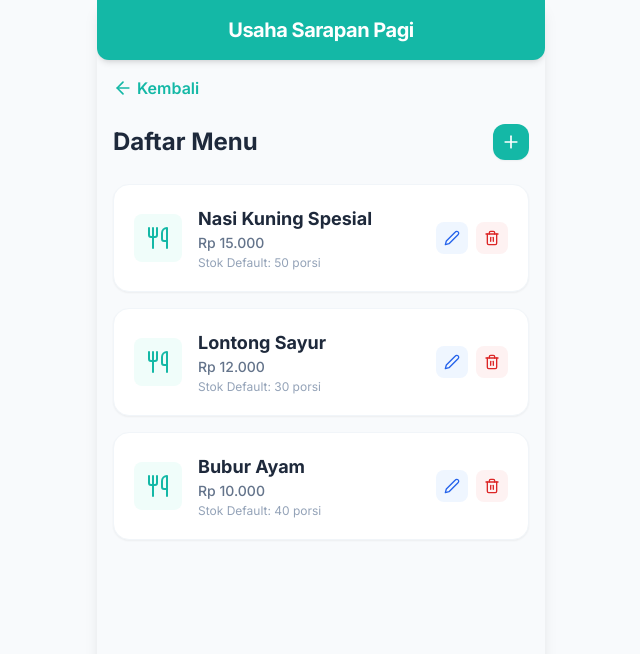
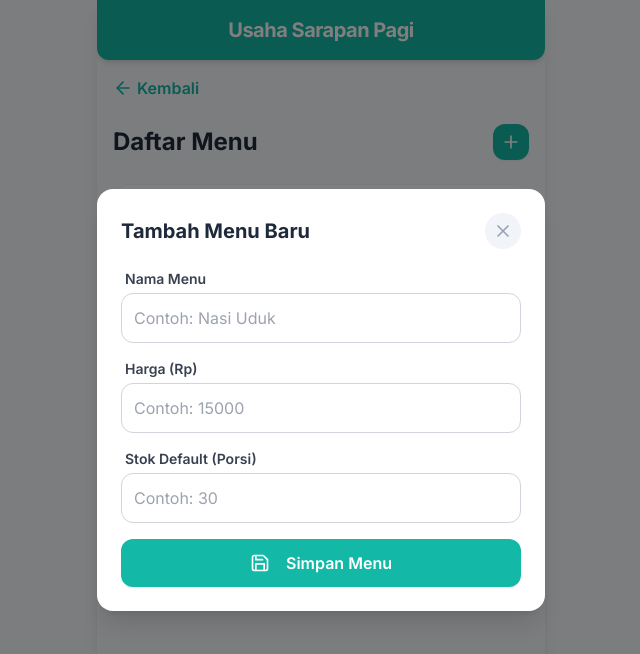
Before and after one commit to adisety4/usaha-sarapan-pagi-app, a React (Vite) app: page /menu in a window 1280 px wide. Both pictures are taken after a click on the button 830 px from the left and 142 px from the top of the page. Shown: the top 654 px of the page, without its empty margins (319-959 px from the left). Built offline with nearby package versions, Linux system fonts and the light colour scheme.

Commit message:
Add modal for menu item management
Implemented modal functionality for adding and editing menu items, including form handling and state management.

```diff
--- a/src/pages/MenuMakanan.jsx
+++ b/src/pages/MenuMakanan.jsx
@@ -1,6 +1,6 @@
 import React, { useState } from 'react';
 import { useNavigate } from 'react-router-dom';
-import { ArrowLeft, Plus, Edit2, Trash2, Utensils } from 'lucide-react';
+import { ArrowLeft, Plus, Edit2, Trash2, Utensils, X, Save } from 'lucide-react';
 
 export default function MenuMakanan() {
   const navigate = useNavigate();
@@ -10,6 +10,63 @@ export default function MenuMakanan() {
     { id: 3, nama: 'Bubur Ayam', harga: 10000, stokAwal: 40 },
   ]);
 
+  const [isModalOpen, setIsModalOpen] = useState(false);
+  const [editingId, setEditingId] = useState(null);
+
+  const [formData, setFormData] = useState({
+    nama: '',
+    harga: '',
+    stokAwal: ''
+  });
+
+  const handleOpenModal = (menu = null) => {
+    if (menu) {
+      setEditingId(menu.id);
+      setFormData({
+        nama: menu.nama,
+        harga: menu.harga,
+        stokAwal: menu.stokAwal
+      });
+    } else {
+      setEditingId(null);
+      setFormData({ nama: '', harga: '', stokAwal: '' });
+    }
+    setIsModalOpen(true);
+  };
+
+  const handleCloseModal = () => {
+    setIsModalOpen(false);
+    setEditingId(null);
+    setFormData({ nama: '', harga: '', stokAwal: '' });
+  };
+
+  const handleSave = (e) => {
+    e.preventDefault();
+    if (editingId) {
+      setMenus(menus.map(m => m.id === editingId ? {
+        ...m,
+        nama: formData.nama,
+        harga: parseInt(formData.harga),
+        stokAwal: parseInt(formData.stokAwal)
+      } : m));
+    } else {
+      const newMenu = {
+        id: Date.now(),
+        nama: formData.nama,
+        harga: parseInt(formData.harga),
+        stokAwal: parseInt(formData.stokAwal)
+      };
+      setMenus([...menus, newMenu]);
+    }
+    handleCloseModal();
+  };
+
+  const handleDelete = (id) => {
+    if(window.confirm('Apakah Anda yakin ingin menghapus menu ini?')) {
+      setMenus(menus.filter(m => m.id !== id));
+    }
+  };
+
   return (
     <div className="animate-fade-in pb-10">
       <button onClick={() => navigate(-1)} className="flex items-center text-primary font-semibold mb-6">
@@ -18,7 +75,10 @@ export default function MenuMakanan() {
 
       <div className="flex justify-between items-center mb-6">
         <h2 className="text-2xl font-bold text-slate-800">Daftar Menu</h2>
-        <button className="bg-primary text-white p-2 rounded-xl hover:bg-primaryDark transition-colors shadow-sm">
+        <button
+          onClick={() => handleOpenModal()}
+          className="bg-primary text-white p-2 rounded-xl hover:bg-primaryDark transition-colors shadow-sm"
+        >
           <Plus className="w-5 h-5" />
         </button>
       </div>
@@ -38,10 +98,16 @@ export default function MenuMakanan() {
             </div>
 
             <div className="flex gap-2">
-              <button className="p-2 text-blue-600 bg-blue-50 rounded-lg hover:bg-blue-100 transition-colors">
+              <button
+                onClick={() => handleOpenModal(menu)}
+                className="p-2 text-blue-600 bg-blue-50 rounded-lg hover:bg-blue-100 transition-colors"
+              >
                 <Edit2 className="w-4 h-4" />
               </button>
-              <button className="p-2 text-red-600 bg-red-50 rounded-lg hover:bg-red-100 transition-colors">
+              <button
+                onClick={() => handleDelete(menu.id)}
+                className="p-2 text-red-600 bg-red-50 rounded-lg hover:bg-red-100 transition-colors"
+              >
                 <Trash2 className="w-4 h-4" />
               </button>
             </div>
@@ -57,6 +123,64 @@ export default function MenuMakanan() {
           </div>
         )}
       </div>
+
+      {/* Modal Form */}
+      {isModalOpen && (
+        <div className="fixed inset-0 bg-black/50 z-50 flex justify-center items-end sm:items-center animate-fade-in">
+          <div className="bg-white w-full max-w-md rounded-t-2xl sm:rounded-2xl p-6 shadow-xl transform transition-transform animate-slide-up sm:animate-fade-in">
+            <div className="flex justify-between items-center mb-5">
+              <h3 className="text-xl font-bold text-slate-800">
+                {editingId ? 'Edit Menu' : 'Tambah Menu Baru'}
+              </h3>
+              <button onClick={handleCloseModal} className="text-slate-400 hover:text-slate-600 bg-slate-100 p-2 rounded-full">
+                <X className="w-5 h-5" />
+              </button>
+            </div>
+
+            <form onSubmit={handleSave} className="space-y-4">
+              <div>
+                <label className="label-text">Nama Menu</label>
+                <input
+                  type="text"
+                  required
+                  className="input-field"
+                  placeholder="Contoh: Nasi Uduk"
+                  value={formData.nama}
+                  onChange={(e) => setFormData({...formData, nama: e.target.value})}
+                />
+              </div>
+
+              <div>
+                <label className="label-text">Harga (Rp)</label>
+                <input
+                  type="number"
+                  required
+                  className="input-field"
+                  placeholder="Contoh: 15000"
+                  value={formData.harga}
+                  onChange={(e) => setFormData({...formData, harga: e.target.value})}
+                />
+              </div>
+
+              <div>
+                <label className="label-text">Stok Default (Porsi)</label>
+                <input
+                  type="number"
+                  required
+                  className="input-field"
+                  placeholder="Contoh: 30"
+                  value={formData.stokAwal}
+                  onChange={(e) => setFormData({...formData, stokAwal: e.target.value})}
+                />
+              </div>
+
+              <button type="submit" className="btn-primary w-full mt-4 flex justify-center items-center">
+                <Save className="w-5 h-5 mr-2" /> Simpan Menu
+              </button>
+            </form>
+          </div>
+        </div>
+      )}
     </div>
   );
 }
```
